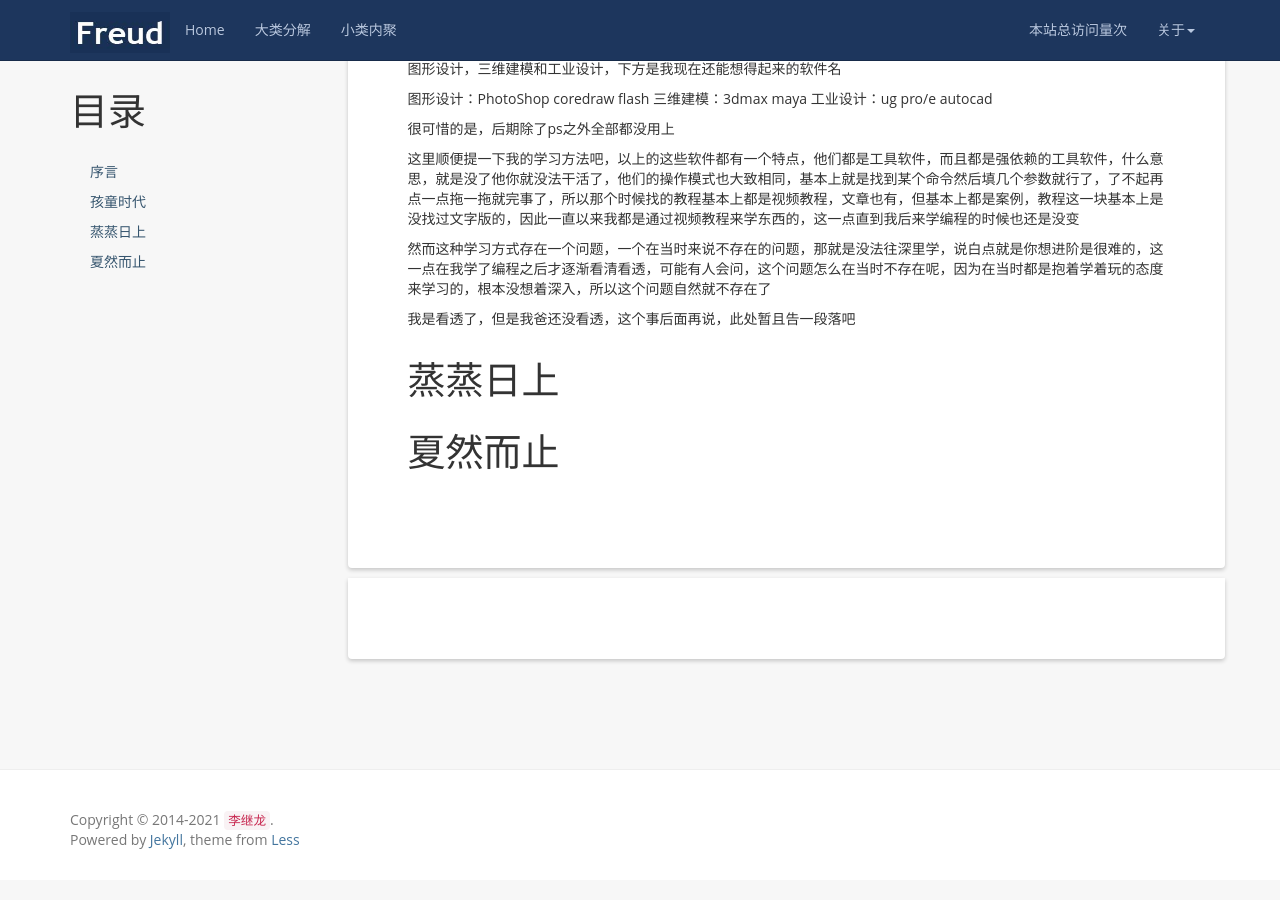
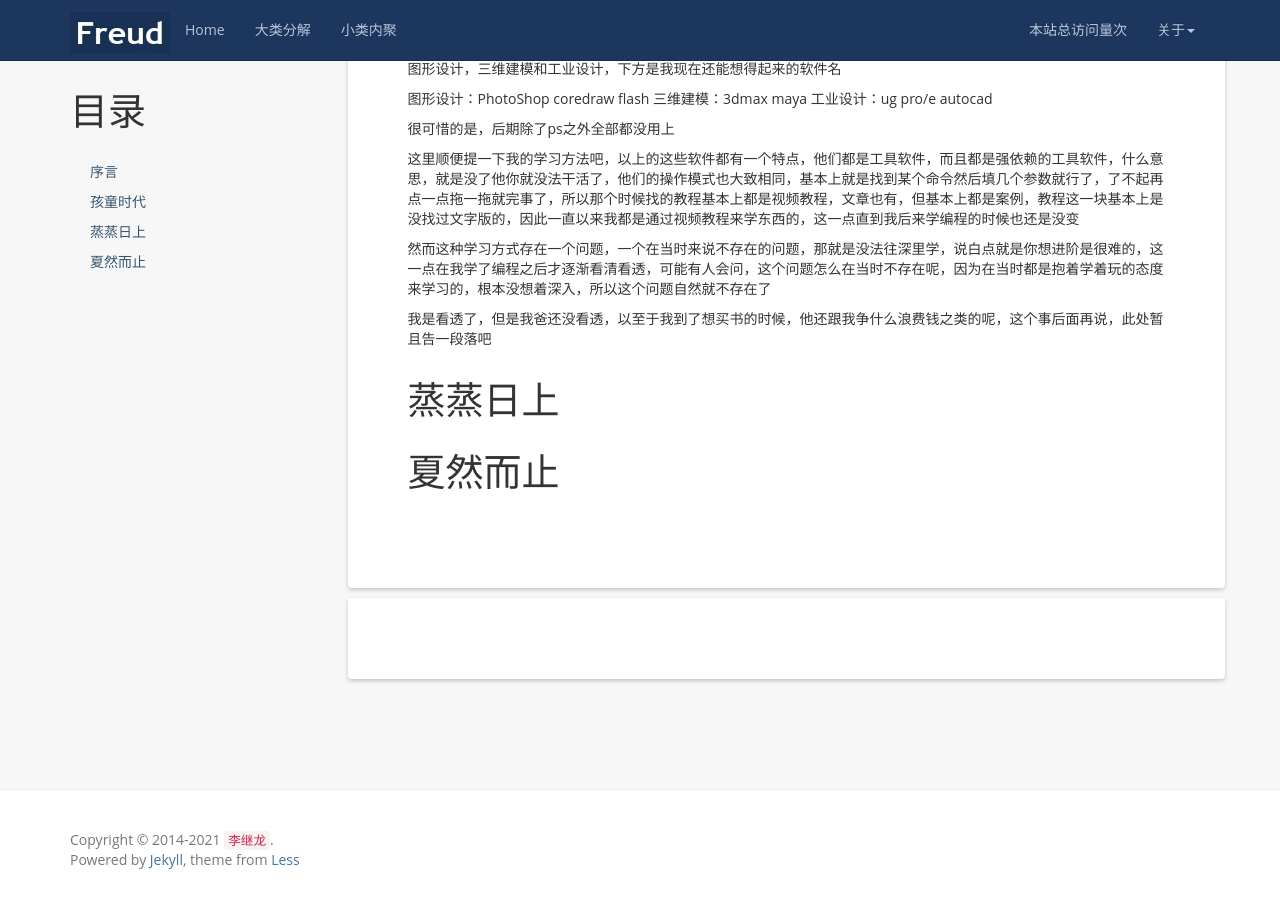
Before and after one commit to kljzndx/My-Blog, a Jekyll site: the page built from _posts/2021-07-07-autobiography.md, in a window 1280 px wide and 900 px high, scrolled down 1318 px. Built offline with Jekyll 4.4.1, drawn with Linux system fonts in a browser that asks for light colours; nearby versions of some CDN libraries; comment, search, counter and statistics services are not loaded.

Commit message:
补充信息

```diff
--- a/_posts/2021-07-07-autobiography.md
+++ b/_posts/2021-07-07-autobiography.md
@@ -55,7 +55,7 @@ tags: [自传]
 
 然而这种学习方式存在一个问题，一个在当时来说不存在的问题，那就是没法往深里学，说白点就是你想进阶是很难的，这一点在我学了编程之后才逐渐看清看透，可能有人会问，这个问题怎么在当时不存在呢，因为在当时都是抱着学着玩的态度来学习的，根本没想着深入，所以这个问题自然就不存在了
 
-我是看透了，但是我爸还没看透，这个事后面再说，此处暂且告一段落吧
+我是看透了，但是我爸还没看透，以至于我到了想买书的时候，他还跟我争什么浪费钱之类的呢，这个事后面再说，此处暂且告一段落吧
 
 # 蒸蒸日上
 
```
